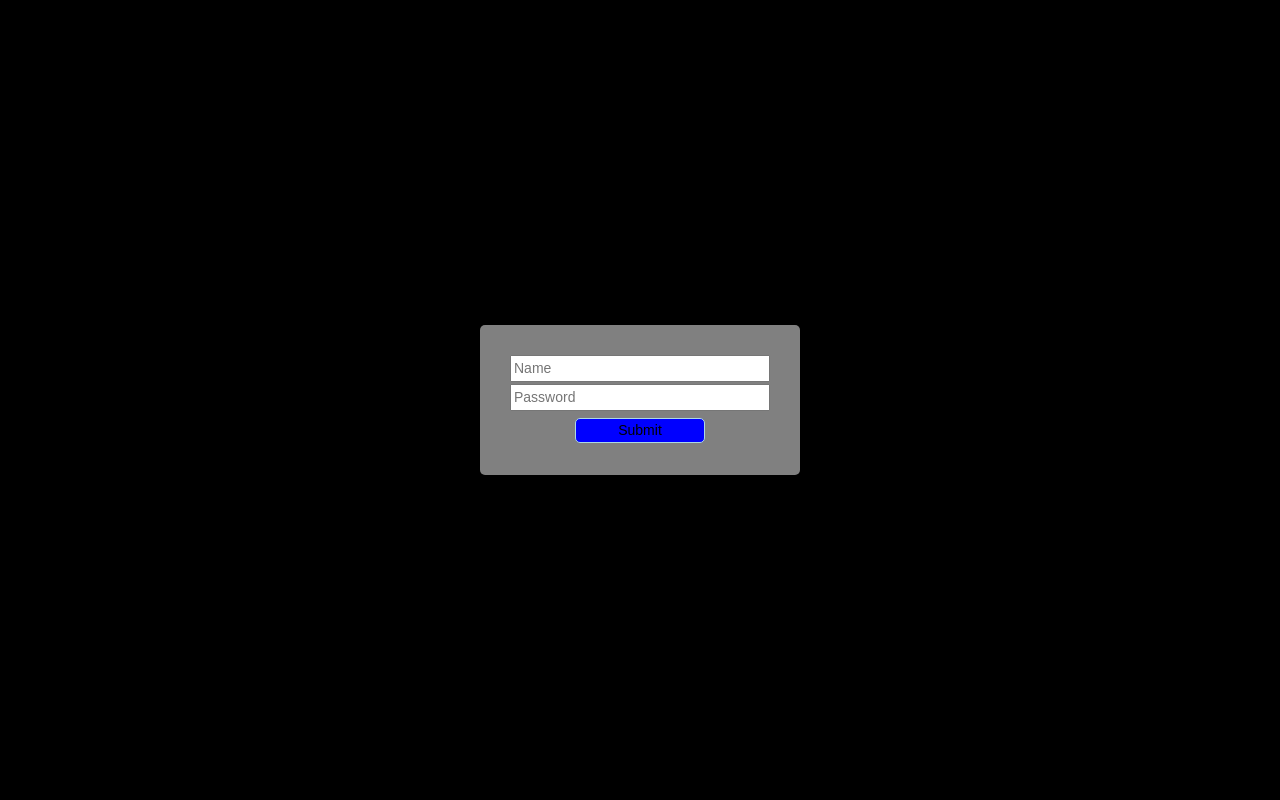
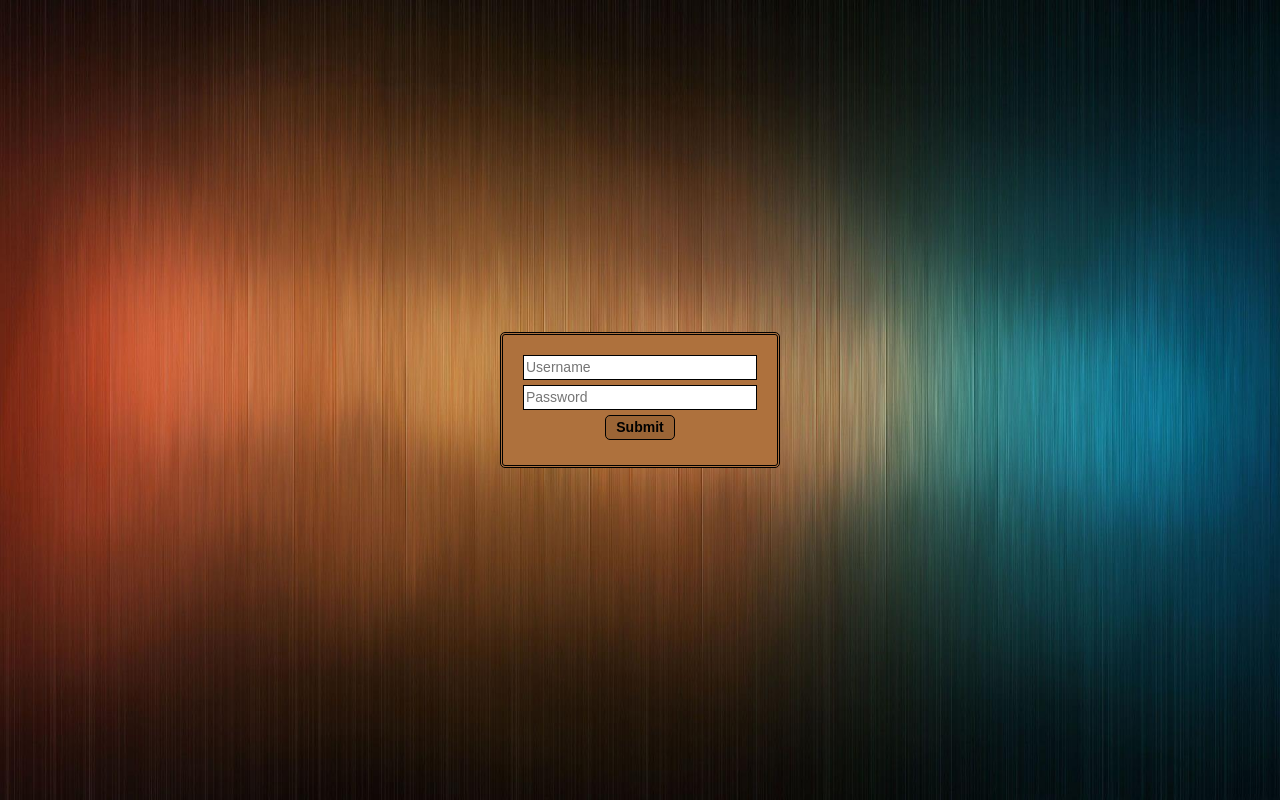
Before and after one commit to Shadow1993/SmartPraksaProjekat, a website: page client/index.html at #!/login in a window 1280 px wide. Both pictures are taken after a click on the item "/login". Drawn offline with nearby package versions, Linux system fonts and the light colour scheme; some packages are replaced by stand-ins of ours; files that its build step writes are made by us from their sources; files whose address does not match are found by name.

Commit message:
Login done

```diff
--- a/client/templates/login.html
+++ b/client/templates/login.html
@@ -1,7 +1,7 @@
 <div id="wrapper">
     <div class="form-input">
         <form>
-            <input type="text" placeholder="Name" class="login"  required>
+            <input type="text" placeholder="Username" class="login"  required>
 
             <input type="text" placeholder="Password" class="login"  required>
 
--- a/development/scss/config/_variables.scss
+++ b/development/scss/config/_variables.scss
@@ -7,6 +7,7 @@ $font-sec: serif;
 $black: #000;
 $white: #fff;
 $grey: #9d9fa2;
+$loginCol: #ae713d;
 
 // Durations
 $fastDuration: .1s;
--- a/development/scss/partials/_login.scss
+++ b/development/scss/partials/_login.scss
@@ -1,31 +1,42 @@
+body{
+    background-image: url("/images/login-background.jpg");
+    background-size: 100% 100%;
+    background-repeat: no-repeat;
+}
+
+
 #wrapper{
-    background-color: black;
     min-height: 100vh;
     width: 100%;
-    display: inline-flex;
+    max-width: 1280px;
+    margin: 0 auto;
+    display: flex;
     align-items: center;
     justify-content: center;
+    .form-input{
+        border: double 3px $black;
+        text-align: center;
+        width: 280px;
+        border-radius:5px;
+        background-color: $loginCol;
+        padding:20px;
+        .login{
+            border: 1px solid $black;
+            width:100%;
+            margin-bottom:5px;
+            &[type="submit"]{
 
-    .form-input{
-        text-align: center;
-        width: 25%;
-        border-radius:5px;
-        background-color:grey;
-        padding:30px;
-        .login{
-            width:100%;
-            margin-bottom:2px;
-            &[type="submit"]{
-                margin-top:5px;
-                width:50%;
+                font-weight: bold;
+                color:$black;
+                background-color: darken($loginCol, 5%);
+                width:30%;
                 border-radius: 5px;
-                background-color:blue;
-                border:1px solid lightblue;
+                border:1px solid $black;
                 &:hover{
-                    background-color:white;
+                    color:white;
+                     background-color: lighten($loginCol, 10%);
                 }
+            }
         }
-            }
-
     }
 }
```
Also changed, not shown: client/images/login-background.jpg (added).
